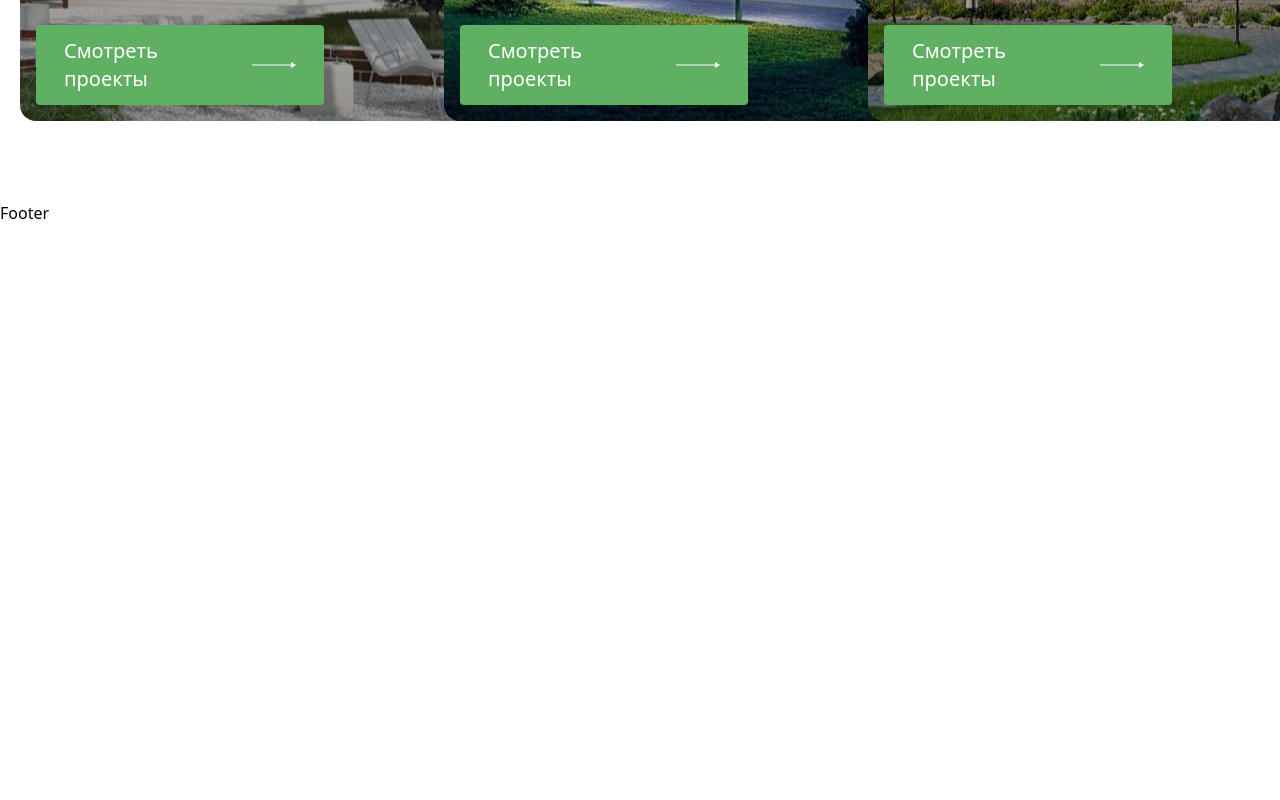
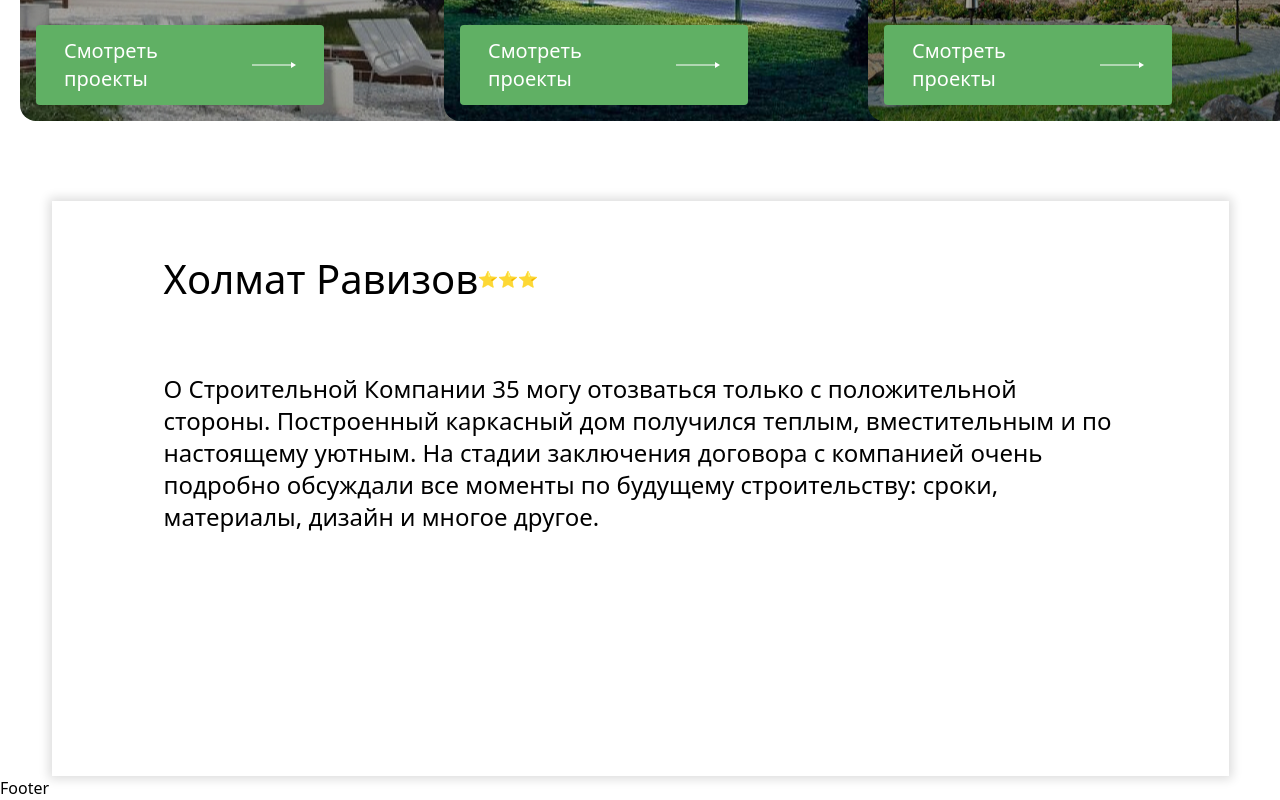
Before and after one commit to muhammadazizbek006/home, a React (Vite) app: page / in a window 1280 px wide. Shown: the part 4092-4892 px from the top of the page. Before the commit the page ends 4317 px from the top, so only its background shows below. Built offline with nearby package versions, Linux system fonts and the light colour scheme.

Commit message:
add sharx components

```diff
--- a/src/Data.js
+++ b/src/Data.js
@@ -111,3 +111,33 @@ export const loyihalar = [
         img:loyiha6,
     },
 ]
+
+
+// sharxlar
+
+export const sharxlar = [
+    {
+        id:1,
+        name:`Давлат Харлов`,
+        like:`⭐⭐⭐⭐⭐`,
+        sharx:`О Строительной Компании 35 могу отозваться только с положительной стороны. Построенный каркасный дом получился теплым, вместительным и по настоящему уютным. На стадии заключения договора с компанией очень подробно обсуждали все моменты по будущему строительству: сроки, материалы, дизайн и многое другое. Рассматривали разные варианты, без спешки и давления. Когда дело дошло до строительства никаких форс-мажорных моментов не возникало. Компания имеет большой опыт в строительстве и все просчитывает заранее. Работали четко по графику, без опозданий. Все материалы закупались заблаговременно. В дом мы заехали в начале осени и ещё ни разу не разочаровались в нем. Огромная благодарность всем сотрудникам, строителям, прорабу и всем менеджерам которые так или иначе взаимодействовали с нами! Буду рекомендовать Вашу компанию всем знакомым!`
+    },
+    {
+        id:2,
+        name:`Холмат Равизов`,
+        like:`⭐⭐⭐`,
+        sharx:`О Строительной Компании 35 могу отозваться только с положительной стороны. Построенный каркасный дом получился теплым, вместительным и по настоящему уютным. На стадии заключения договора с компанией очень подробно обсуждали все моменты по будущему строительству: сроки, материалы, дизайн и многое другое.`
+    },
+    {
+        id:3,
+        name:`Абдушукур Нозимов`,
+        like:`⭐⭐⭐⭐⭐`,
+        sharx:`О Строительной Компании 35 могу отозваться только с положительной стороны. Построенный каркасный дом получился теплым, вместительным и по настоящему уютным. На стадии заключения договора с компанией очень подробно обсуждали все моменты по будущему строительству: сроки, материалы, дизайн и многое другое. Рассматривали разные варианты, без спешки и давления. Когда дело дошло до строительства никаких форс-мажорных моментов не возникало. Компания имеет большой опыт в строительстве и все просчитывает заранее. Работали четко по графику, без опозданий. Все материалы закупались заблаговременно. В дом мы заехали в начале осени и ещё ни разу не разочаровались в нем. Огромная благодарность всем сотрудникам, строителям, прорабу и всем менеджерам которые так или иначе взаимодействовали с нами! Буду рекомендовать Вашу компанию всем знакомым!`
+    },
+    {
+        id:4,
+        name:`Давлат Харлов`,
+        like:`⭐⭐⭐⭐⭐`,
+        sharx:`О Строительной Компании 35 могу отозваться только с положительной стороны. Построенный каркасный дом получился теплым, вместительным и по настоящему уютным. На стадии заключения договора с компанией очень подробно обсуждали все моменты по будущему строительству: сроки, материалы, дизайн и многое другое. Рассматривали разные варианты, без спешки и давления. Когда дело дошло до строительства никаких форс-мажорных моментов не возникало. Компания имеет большой опыт в строительстве и все просчитывает заранее. Работали четко по графику, без опозданий. Все материалы закупались заблаговременно. В дом мы заехали в начале осени и ещё ни разу не разочаровались в нем.`
+    },
+]
--- /dev/null
+++ b/src/components/home/Sharx.jsx
@@ -0,0 +1,55 @@
+import React from 'react'
+import  { useRef, useState } from 'react';
+// Import Swiper React components
+import { Swiper, SwiperSlide } from 'swiper/react';
+
+// Import Swiper styles
+import 'swiper/css';
+import 'swiper/css/pagination';
+import 'swiper/css/navigation';
+
+
+// import required modules
+import { Autoplay, Pagination } from 'swiper/modules';
+import { sharxlar } from '../../Data';
+const Sharx = () => {
+  return (
+    <>
+        <section>
+            <div className="containerb">
+            <>
+      <Swiper
+        spaceBetween={30}
+        centeredSlides={true}
+        autoplay={{
+          delay: 2500,
+          disableOnInteraction: false,
+        }}
+
+        modules={[Autoplay, Pagination]}
+        className="mySwiper "
+      >
+        {
+            sharxlar.map((e)=>{
+                return(
+
+                    <SwiperSlide className='px-28 py-12' key={e.id}>
+                        <div className='flex items-center mb-16'>
+                            <h3 className='text-[40px] '>{e.name}</h3>
+                            <p>{e.like}</p>
+                        </div>
+                        <p className='text-2xl font-medium'>{e.sharx}</p>
+                    </SwiperSlide>
+                )
+            })
+        }
+
+      </Swiper>
+    </>
+            </div>
+        </section>
+    </>
+  )
+}
+
+export default Sharx
--- a/src/index.css
+++ b/src/index.css
@@ -13,17 +13,19 @@
 
 
 
-body {
+.swiper {
+  width: 100%;
+  max-width: 1177px;
+  height: 575px;
+  box-shadow: 0px 0px 10px 3px #00000024;
 
 }
 
-.swiper {
 
+
+
+
+
+.swiper-button-prev{
+  margin-right: 200px;
 }
-
-.swiper-slide {
-
-}
-
-.swiper-slide img {
-}
--- a/src/pages/Home.jsx
+++ b/src/pages/Home.jsx
@@ -2,6 +2,7 @@ import React from 'react'
 import Hero from '../components/home/Hero'
 import KlinikaXaqida from '../components/home/KompaniyaXaqida'
 import Loyihalar from '../components/home/Loyihalar'
+import Sharx from '../components/home/Sharx'
 // import Proect from '../components/home/Proect'
 const Home = () => {
   return (
@@ -10,6 +11,7 @@ const Home = () => {
       <KlinikaXaqida/>
       {/* <Proect/> */}
       <Loyihalar/>
+      <Sharx/>
     </>
   )
 }
```
